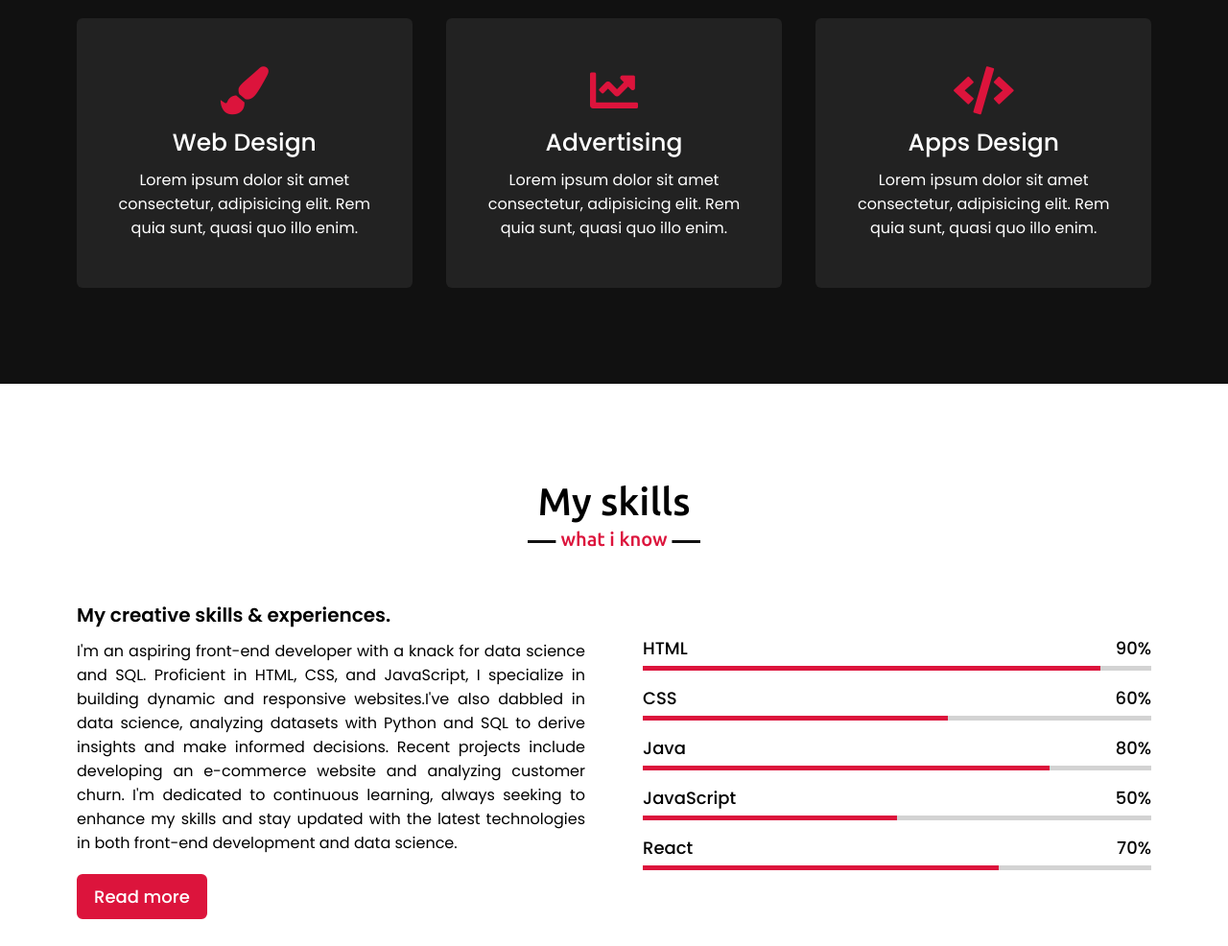
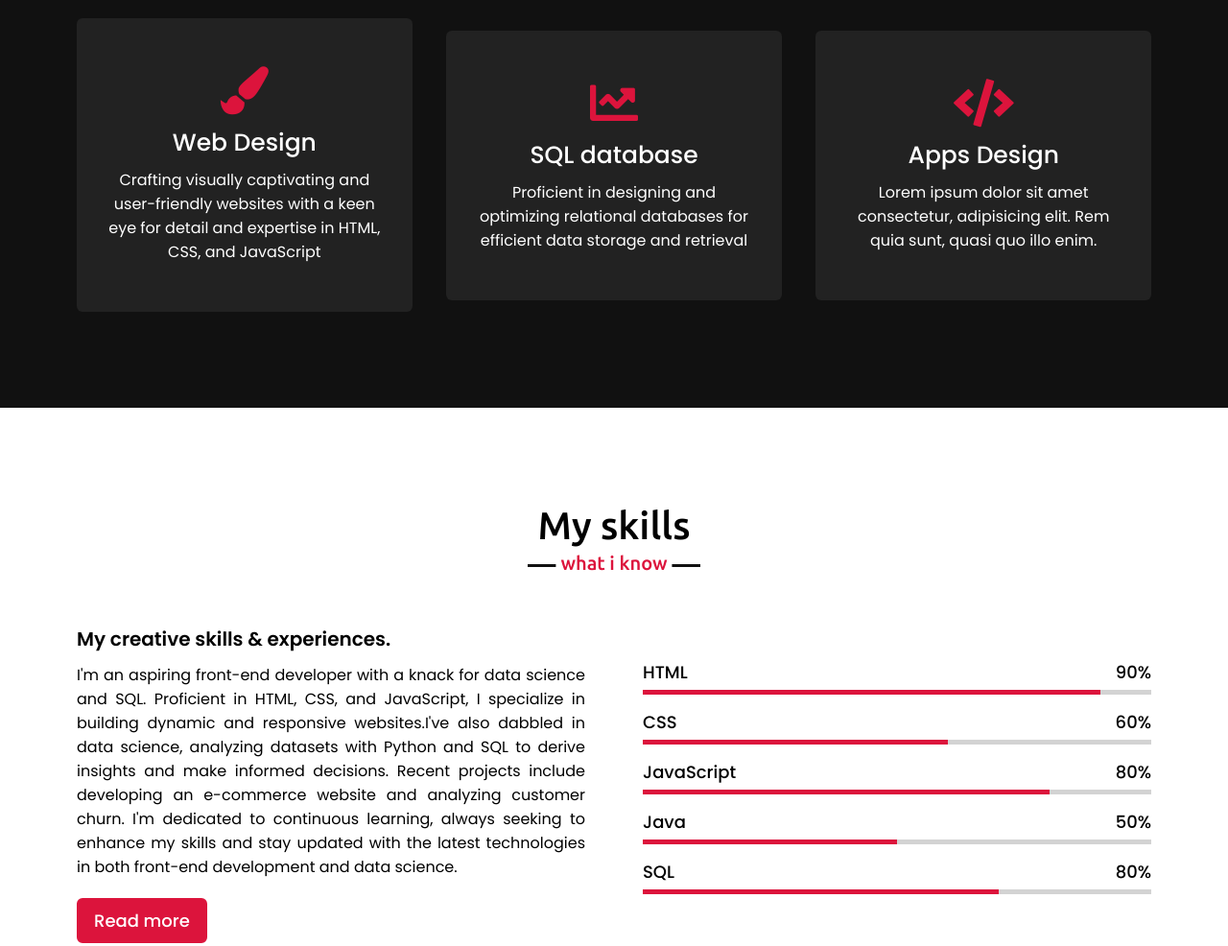
Before and after one commit to yash2dx/yash2dxgithub.io-portfolio, a plain HTML site: page index.html in a window 1280 px wide. Shown: the part 1740-2726 px from the top of the page at 96% size. Drawn offline with nearby package versions, Linux system fonts and the light colour scheme.

Commit message:
Update index.html

```diff
--- a/index.html
+++ b/index.html
@@ -82,15 +82,15 @@
                     <div class="box">
                         <i class="fas fa-paint-brush"></i>
                         <div class="text">Web Design</div>
-                        <p>Lorem ipsum dolor sit amet consectetur, adipisicing elit. Rem quia sunt, quasi quo illo enim.
+                        <p>Crafting visually captivating and user-friendly websites with a keen eye for detail and expertise in HTML, CSS, and JavaScript
                         </p>
                     </div>
                 </div>
                 <div class="card">
                     <div class="box">
                         <i class="fas fa-chart-line"></i>
-                        <div class="text">Advertising</div>
-                        <p>Lorem ipsum dolor sit amet consectetur, adipisicing elit. Rem quia sunt, quasi quo illo enim.
+                        <div class="text">SQL database</div>
+                        <p>Proficient in designing and optimizing relational databases for efficient data storage and retrieval
                         </p>
                     </div>
                 </div>
@@ -140,22 +140,22 @@
                     </div>
                     <div class="bars">
                         <div class="info">
-                            <span>Java</span>
+                            <span>JavaScript</span>
                             <span>80%</span>
                         </div>
                         <div class="line js"></div>
                     </div>
                     <div class="bars">
                         <div class="info">
-                            <span>JavaScript</span>
+                            <span>Java</span>
                             <span>50%</span>
                         </div>
                         <div class="line php"></div>
                     </div>
                     <div class="bars">
                         <div class="info">
-                            <span>React</span>
-                            <span>70%</span>
+                            <span>SQL</span>
+                            <span>80%</span>
                         </div>
                         <div class="line mysql"></div>
                     </div>
```
